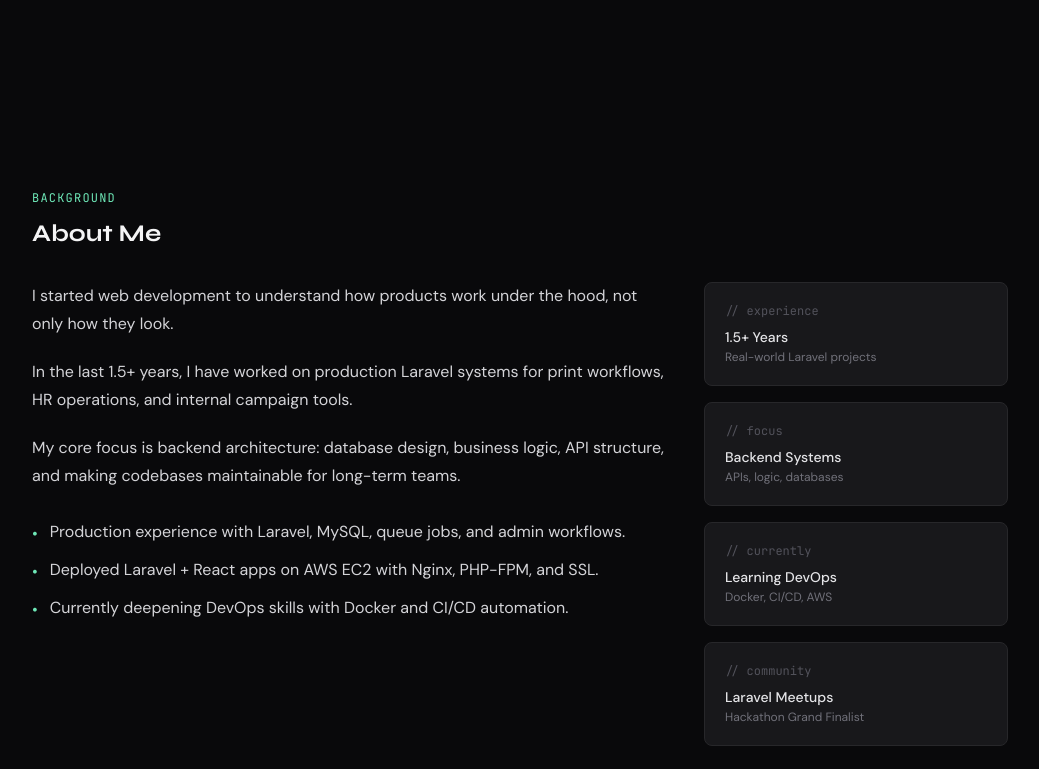
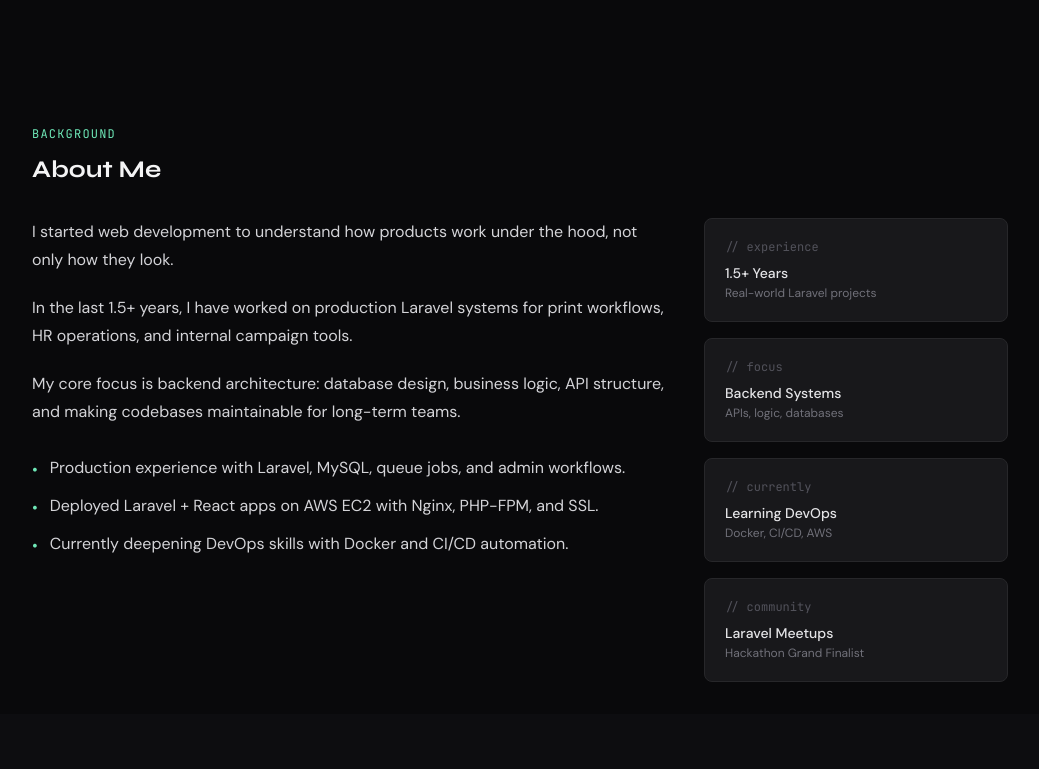
Before and after one commit to MadinBloch/Mysite, a React (Vite) app: page / in a window 1280 px wide. Shown: the part 751-1520 px from the top of the page, without its empty margins (120-1159 px from the left). Built offline with nearby package versions, Linux system fonts and the light colour scheme.

Commit message:
Chnage the height of About Section

```diff
--- a/src/components/About.jsx
+++ b/src/components/About.jsx
@@ -1,6 +1,6 @@
 export default function About() {
   return (
-    <section id="about" className="py-20 sm:py-24">
+    <section id="about" className="py-8 sm:py-8">
       <div className="max-w-5xl mx-auto px-4 sm:px-6">
         <p className="section-label">Background</p>
         <h2 className="section-heading mb-8">About Me</h2>
```
